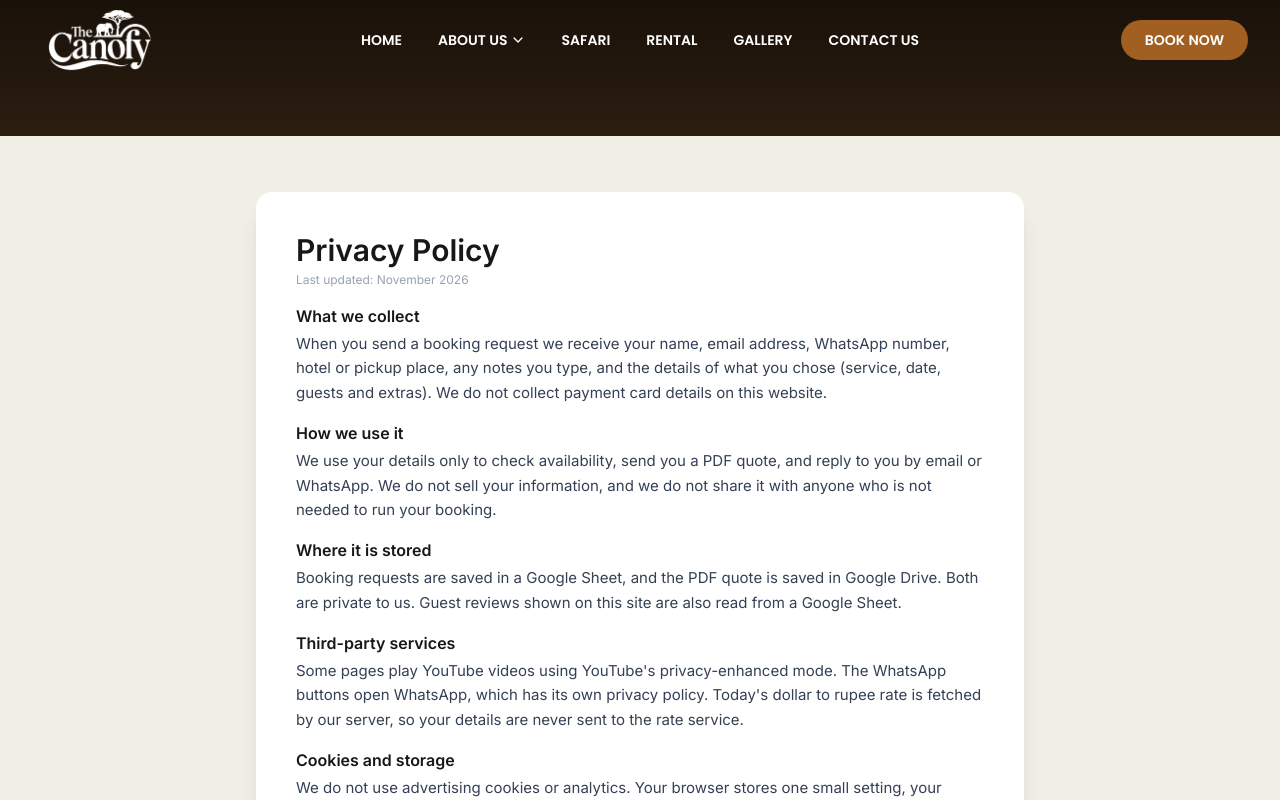
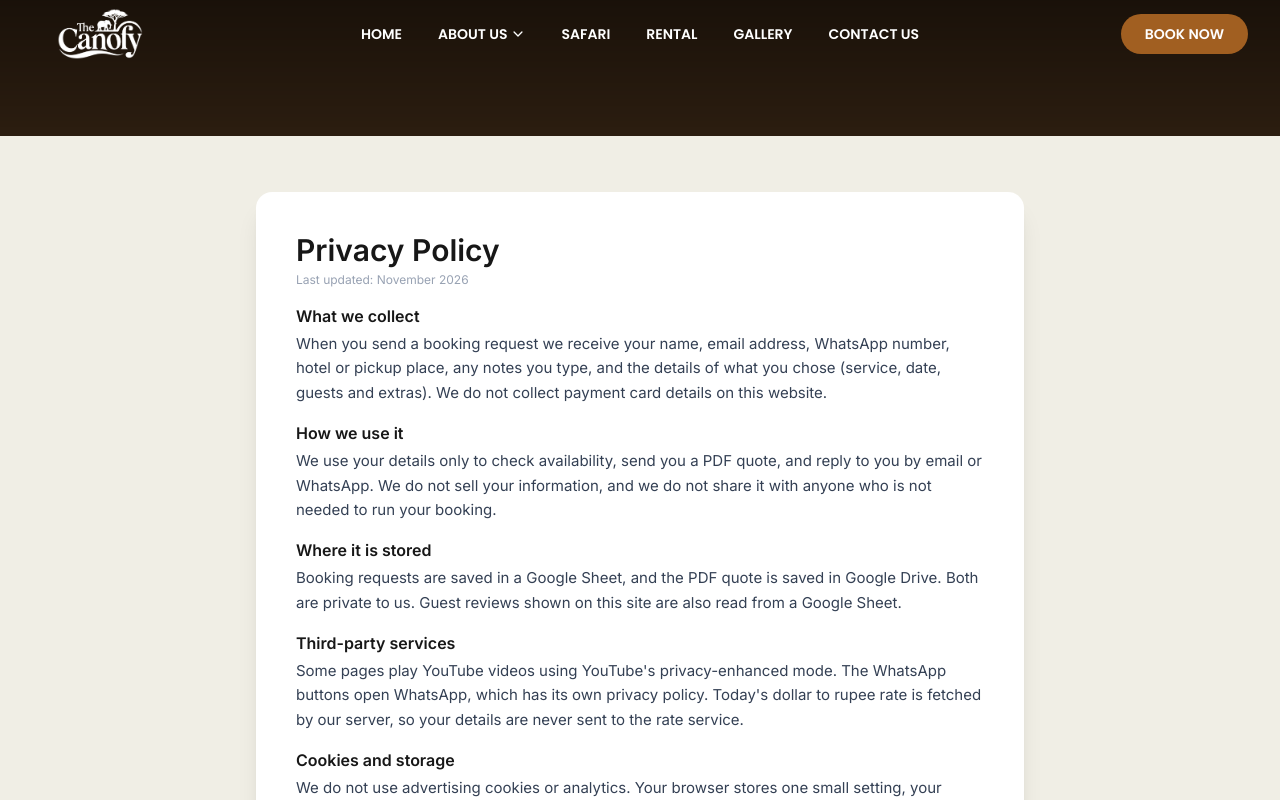
Before and after one commit to Benihin-Dev/canopy-safaris, a Next.js app: page /privacy in a window 1280 px wide. Shown: the top 800 px of the page. Built offline with nearby package versions, Linux system fonts and the light colour scheme; a web font is replaced by a local one.

Commit message:
Adjust NavBar logo dimensions and position

```diff
--- a/src/components/NavBar.tsx
+++ b/src/components/NavBar.tsx
@@ -45,8 +45,8 @@ const SECTION_IDS = [
 const LOGO = "/images/logo.png";
 const LOGO_WHITE: string | null = null;
 const LOGO_ALT = "Canopy Safaris";
-const LOGO_HEIGHT = 64;
-const LOGO_SHIFT_X = 15;
+const LOGO_HEIGHT = 52;
+const LOGO_SHIFT_X = 25;
 
 /* glossy cream glass look, used when the bar floats */
 const GLASS: React.CSSProperties = {
```
